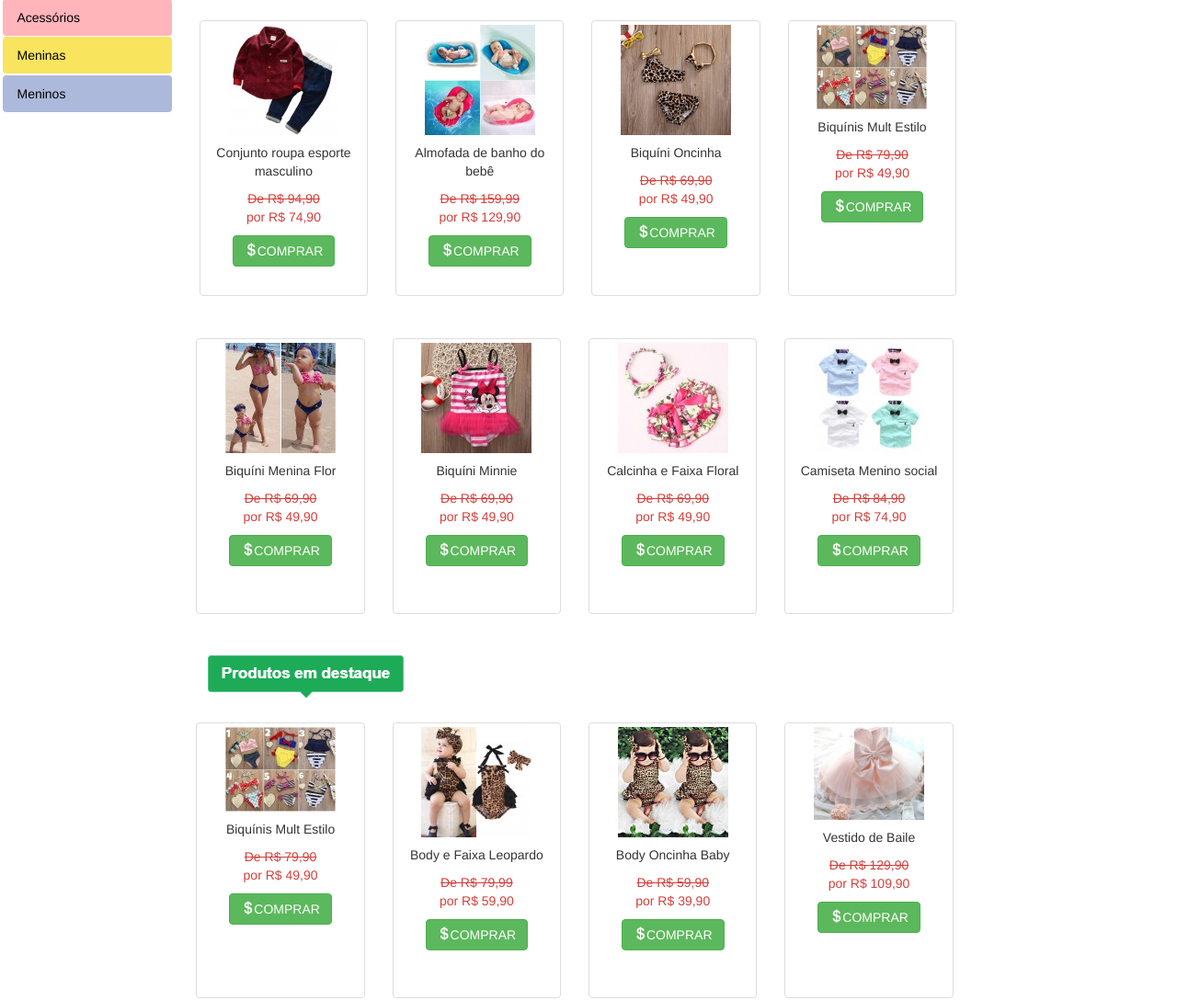
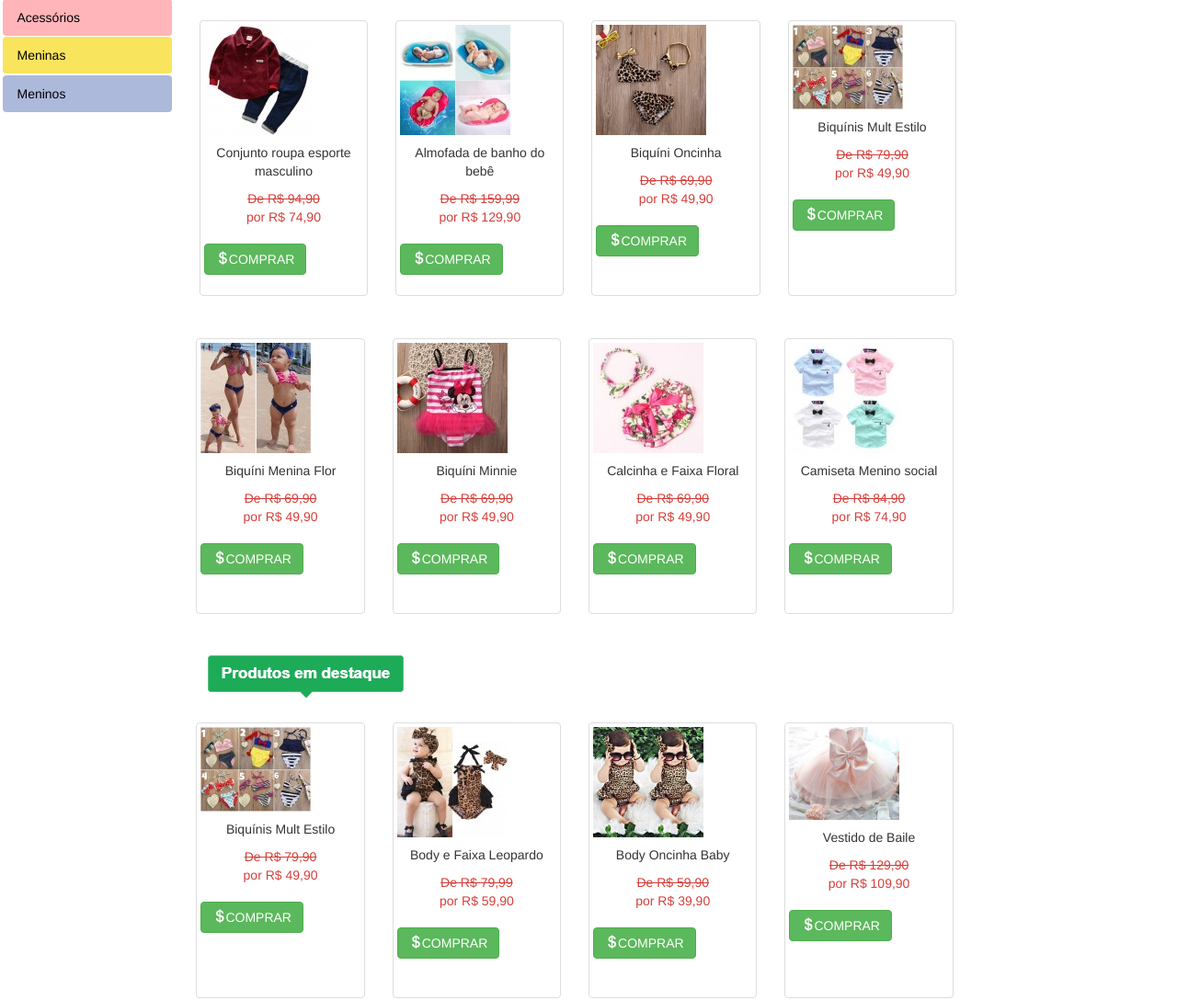
Before and after one commit to CarlosFernandoXavier/HenryImportados, a plain HTML site: page public_html/index.html in a window 1280 px wide. Shown: the part 231-1319 px from the top of the page at 92% size. Drawn offline with nearby package versions, Linux system fonts and the light colour scheme.

Commit message:
Página foi configurada para deixar os botões de compra alinhados

```diff
--- a/public_html/inicio.html
+++ b/public_html/inicio.html
@@ -1,126 +1,135 @@
 <div class="col-xs-6 col-sm-3 col-lg-2 margemTop">
     <div class="thumbnail">
         <a href="#">
-            <img src="images/calca_jaqueta.jpg" class="img-responsive" alt="imagem">
+            <div class="tamanhoImagem">
+                <img src="images/calca_jaqueta.jpg" class="img-responsive centralizarImagem" alt="imagem">
+            </div>
             <div class="caption descricao">
                 <p>Conjunto roupa esporte masculino</p>
                 <p class="vermelho"><strike class="vermelho">De R$ 94,90</strike><br/> por R$ 74,90</p>
-                <!--<p>R$74,90 no deposito ou boleto ou 10x de R$7,49 sem juros no Pagseguro</p>
-                <center><img src="images/frete_gratis.gif" class="img-responsive" alt="frete_gratis"></center>
-                <center><img src="images/comprar.gif" class="img-responsive" alt="compra"></center>-->
+            </div>
+        </a>
         <button type="button" class="btn btn-success compra">
             <span class="glyphicon glyphicon-usd"></span>COMPRAR
         </button>
-            </div>
-        </a>
     </div>
 </div>
 <div class="col-xs-6 col-sm-3 col-lg-2 margemTop">
     <div class="thumbnail">
         <a href="#">
-            <img src="images/banho.jpg" class="img-responsive" alt="Almofada de banho do bebê">
+            <div class="tamanhoImagem">
+                <img src="images/banho.jpg" class="img-responsive centralizarImagem" alt="Almofada de banho do bebê">
+            </div>
             <div class="caption descricao">
                 <p>Almofada de banho do bebê</p>
                 <p class="vermelho"><strike class="vermelho">De R$ 159,99</strike><br/> por R$ 129,90</p>
+            </div>
+        </a>
+
         <button type="button" class="btn btn-success compra">
             <span class="glyphicon glyphicon-usd"></span>COMPRAR
         </button>
-            </div>
-        </a>
-
     </div>
 </div>
 <div class="col-xs-6 col-sm-3 col-lg-2 margemTop">
     <div class="thumbnail">
         <a href="#">
-            <img src="images/biquini.jpg" class="img-responsive" alt="biquini">
+            <div class="tamanhoImagem">
+                <img src="images/biquini.jpg" class="img-responsive centralizarImagem" alt="biquini">
+            </div>
             <div class="caption descricao">
                 <p>Biquíni Oncinha </p>
                 <p class="vermelho"><strike class="vermelho">De R$ 69,90</strike><br/> por R$ 49,90</p>
-                <!--<p>R$49,90 no deposito ou boleto ou 9x de R$5,54 sem juros no Pagseguro</p>--->
+            </div>
+        </a>
         <button type="button" class="btn btn-success compra">
             <span class="glyphicon glyphicon-usd"></span>COMPRAR
         </button>
-            </div>
-        </a>
-
     </div>
 </div>
 <div class="col-xs-6 col-sm-3 col-lg-2 margemTop" >
     <div class="thumbnail">
         <a href="#">
-            <img src="images/biquinis.jpg" class="img-responsive" alt="biquinis">
+            <div class="tamanhoImagem">
+                <img src="images/biquinis.jpg" class="img-responsive centralizarImagem" alt="biquinis">
+            </div>
             <div class="caption descricao">
                 <p>Biquínis Mult Estilo</p>
                 <p class="vermelho"><strike class="vermelho">De R$ 79,90</strike><br/> por R$ 49,90</p>
-                <!--<p>R$49,90 no deposito ou boleto ou 9x de R$5,54 sem juros no Pagseguro</p>-->
+            </div>
+        </a>
         <button type="button" class="btn btn-success compra">
             <span class="glyphicon glyphicon-usd"></span>COMPRAR
         </button>
-            </div>
-        </a>
-
     </div>
 </div>
 <div class="col-xs-6 col-sm-3 col-lg-2 margemTop margemEsquerda">
     <div class="thumbnail">
         <a href="#">
-            <img src="images/mulher.jpg" class="img-responsive" alt="mulher">
+            <div class="tamanhoImagem">
+                <img src="images/mulher.jpg" class="img-responsive centralizarImagem" alt="mulher">
+            </div>
             <div class="caption descricao">
                 <p>Biquíni Menina Flor </p>
                 <p class="vermelho"><strike class="vermelho">De R$ 69,90</strike><br/> por R$ 49,90</p>
-                <!--<p>R$49,90 no deposito ou boleto ou 9x de R$5,54 sem juros no Pagseguro</p>-->
+            </div>
+        </a>
         <button type="button" class="btn btn-success compra">
             <span class="glyphicon glyphicon-usd"></span>COMPRAR
         </button>
-            </div>
-        </a>
-
     </div>
 </div>
 <div class="col-xs-6 col-sm-3 col-lg-2 margemTop">
     <div class="thumbnail">
         <a href="#">
-            <img src="images/body.jpg" class="img-responsive" alt="body">
+            <div class="tamanhoImagem">
+                <img src="images/body.jpg" class="img-responsive centralizarImagem" alt="body">
+            </div>
             <div class="caption descricao">
                 <p>Biquíni Minnie </p>
                 <p class="vermelho"><strike class="vermelho">De R$ 69,90</strike><br/> por R$ 49,90</p>
                 <!---<p>R$49,90 no deposito ou boleto ou 9x de R$5,54 sem juros no Pagseguro</p>-->
+            </div>
+        </a>
         <button type="button" class="btn btn-success compra">
             <span class="glyphicon glyphicon-usd"></span>COMPRAR
         </button>
-            </div>
-        </a>
     </div>
 </div>
 <div class="col-xs-6 col-sm-3 col-lg-2 margemTop">
     <div class="thumbnail">
         <a href="#">
-            <img src="images/floral.jpg" class="img-responsive" alt="floral">
+            <div class="tamanhoImagem">
+                <img src="images/floral.jpg" class="img-responsive centralizarImagem" alt="floral">
+            </div>
             <div class="caption descricao">
                 <p>Calcinha e Faixa Floral </p>
                 <p class="vermelho"><strike class="vermelho">De R$ 69,90</strike><br/> por R$ 49,90</p>
                 <!--<p>R$49,90 no deposito ou boleto ou 9x de R$5,54 sem juros no Pagseguro</p>-->
+            </div>
+        </a>
+
         <button type="button" class="btn btn-success compra">
             <span class="glyphicon glyphicon-usd"></span>COMPRAR
         </button>
-            </div>
-        </a>
+
     </div>
 </div>
 <div class="col-xs-6 col-sm-3 col-lg-2 margemTop segundoQuadrante" id="camisetaMasculinaInfantil">
     <div class="thumbnail">
         <a href="#">
-            <img src="images/camiseta.jpg" class="img-responsive" alt="Camiseta Menino social ">
+            <div class="tamanhoImagem">
+                <img src="images/camiseta.jpg" class="img-responsive centralizarImagem" alt="Camiseta Menino social ">
+            </div>
             <div class="caption descricao">
                 <p>Camiseta Menino social</p>
                 <p class="vermelho"><strike class="vermelho">De R$ 84,90</strike><br/> por R$ 74,90</p>
                 <!--<p>R$74,90 no deposito ou boleto ou 10x de R$7,49 sem juros no Pagseguro</p>-->
+            </div>
+        </a>
         <button type="button" class="btn btn-success compra">
             <span class="glyphicon glyphicon-usd"></span>COMPRAR
         </button>
-            </div>
-        </a>
     </div>
 </div>
 <div class="col-lg-12" id="produtoDestaque">
@@ -129,60 +138,66 @@
 <div class="col-xs-6 col-sm-3 col-lg-2 margemTop margemEsquerda ">
     <div class="thumbnail">
         <a href="#">
-            <img src="images/biquinis.jpg" class="img-responsive" alt="biquinis">
+            <div class="tamanhoImagem">
+                <img src="images/biquinis.jpg" class="img-responsive centralizarImagem" alt="biquinis">
+            </div>
             <div class="caption descricao">
                 <p>Biquínis Mult Estilo</p>
                 <p class="vermelho"><strike class="vermelho">De R$ 79,90</strike><br/> por R$ 49,90</p>
                 <!--<p>R$49,90 no deposito ou boleto ou 9x de R$5,54 sem juros no Pagseguro</p>-->
+            </div>
+        </a>
         <button type="button" class="btn btn-success compra">
             <span class="glyphicon glyphicon-usd"></span>COMPRAR
         </button>
-            </div>
-        </a>
-
     </div>
 </div>
 <div class="col-xs-6 col-sm-3 col-lg-2 margemTop">
     <div class="thumbnail">
         <a href="#">
-            <img src="images/meninaLeopardo.jpg" class="img-responsive" alt="Body e Faixa Leopardo ">
+            <div class="tamanhoImagem">
+                <img src="images/meninaLeopardo.jpg" class="img-responsive centralizarImagem" alt="Body e Faixa Leopardo ">
+            </div>
             <div class="caption descricao">
                 <p>Body e Faixa Leopardo </p>
                 <p class="vermelho"><strike class="vermelho">De R$ 79,99</strike><br/> por R$ 59,90</p>
-                <!--<p>R$59,90 no deposito ou boleto ou 10x de R$5,99 sem juros no Pagseguro</p>-->
+            </div>
+        </a>
         <button type="button" class="btn btn-success compra">
             <span class="glyphicon glyphicon-usd"></span>COMPRAR
         </button>
-            </div>
-        </a>
     </div>
 </div>
 <div class="col-xs-6 col-sm-3 col-lg-2 margemTop">
     <div class="thumbnail">
         <a href="#">
-            <img src="images/body oncinha.jpg" class="img-responsive" alt="Body oncinha">
+            <div class="tamanhoImagem">
+                <img src="images/body oncinha.jpg" class="img-responsive centralizarImagem" alt="Body oncinha">
+            </div>
             <div class="caption descricao">
                 <p>Body Oncinha Baby </p>
                 <p class="vermelho"><strike class="vermelho">De R$ 59,90</strike><br/> por R$ 39,90</p>
+            </div>
+        </a>
         <button type="button" class="btn btn-success compra">
             <span class="glyphicon glyphicon-usd"></span>COMPRAR
         </button>
-            </div>
-        </a>
     </div>
 </div>
 <div class="col-xs-6 col-sm-3 col-lg-2 margemTop" id="vestidoDeBaile">
     <div class="thumbnail">
         <a href="#">
-            <img src="images/vestidoBaile.png" class="img-responsive" alt="Vestido de Baile  oncinha">
+            <div class="tamanhoImagem">
+                <img src="images/vestidoBaile.png" class="img-responsive centralizarImagem" alt="Vestido de Baile  oncinha">
+            </div>
             <div class="caption descricao">
                 <p>Vestido de Baile </p>
                 <p class="vermelho"><strike class="vermelho">De R$ 129,90</strike><br/> por R$ 109,90</p>
                 <!--<p>R$109,90 no deposito ou boleto ou 10x de R$10,99 sem juros no Pagseguro</p>-->
+            </div>
+        </a>
         <button type="button" class="btn btn-success compra">
             <span class="glyphicon glyphicon-usd"></span>COMPRAR
         </button>
     </div>
-        </a>
 </div>
-</div>
```
Lines whose indentation alone changed are shown as unchanged.
